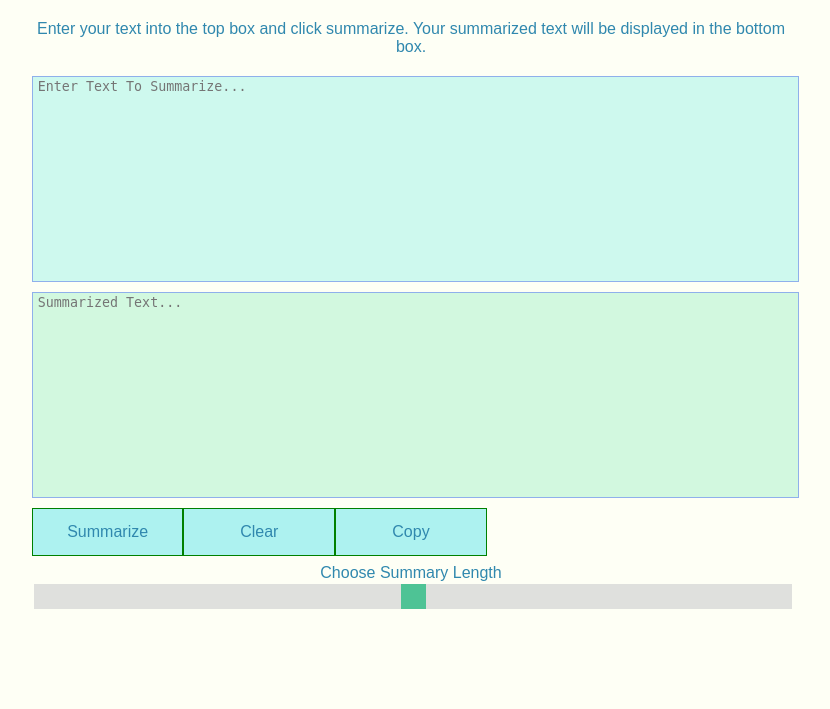
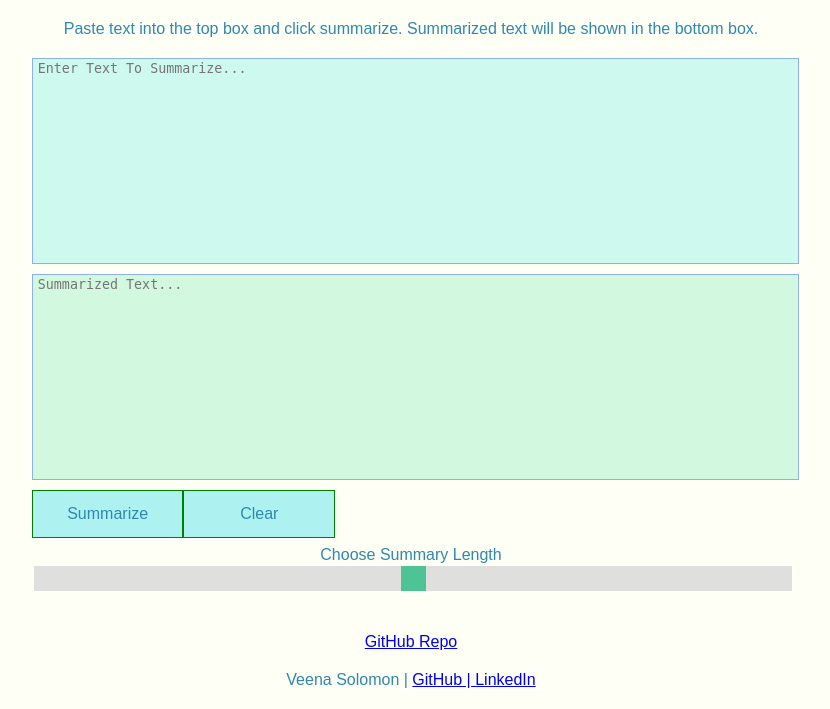
Before and after one commit to coderainforever/text-summarization-huggingface, a Flask app: page / in a window 1280 px wide. Shown: the part 153-862 px from the top of the page, without its empty margins (229-1059 px from the left). Before the commit the page ends 762 px from the top, so only its background shows below. Run offline with Flask 2, Linux system fonts and the light colour scheme.

Commit message:
Update index.html

```diff
--- a/templates/index.html
+++ b/templates/index.html
@@ -5,14 +5,14 @@
     <meta charset="UTF-8">
     <meta http-equiv="X-UA-Compatible" content="IE=edge">
     <meta name="viewport" content="width=device-width, initial-scale=1.0">
-    <title>Text Summarization with Hugging Face Transformer</title>
+    <title>Text Summarization with Hugging Face Transformers</title>
   </head>
 <body>
   <div class="header">
     <h1>Text Summarizer</h1>
   </div>
   <div class="box">
-    <p>Enter your text into the top box and click summarize. Your summarized text will be displayed in the bottom box.</p>
+    <p>Paste text into the top box and click summarize. Summarized text will be shown in the bottom box.</p>
     <form action="{{url_for('Summarize')}}" method="post">
         <textarea name="data" id="input-area" placeholder="Enter Text To Summarize..."></textarea>
 
@@ -24,15 +24,13 @@
         <div id="button-container">
         <button type="submit" class="button" onclick="Check()">Summarize</button>
         <button type="reset" class="button">Clear</button>
-        <button class="button" onclick="myFunction()">Copy</button>
+        <!--<button class="button" onclick="myFunction()">Copy</button>-->
         <!-- <input type="range" min="20" max="300" name="MaxL" value="100"> -->
         <br><br><p>Choose Summary Length
         <input type="range" min="20" max="1000" name="MaxL" class="slider"></br></br></p>
 
         </div>
     </form>
-
-
   </div>
   <script>
     function myFunction() {
@@ -59,5 +57,15 @@
         }
     }
 </script>
+
+<div class="wrapper">
+    <div class="content">
+        <p><a href="https://github.com/vinazol/text-summarization-huggingface">GitHub Repo</a> </p>
+    </div>
+    <div id="footer">
+        <p> Veena Solomon | <a href="https://github.com/vinazol">GitHub | <a href="https://linkedin.com/in/vinazol">LinkedIn</a></p>
+    </div>
+</div>
+
 </body>
 </html>
```
